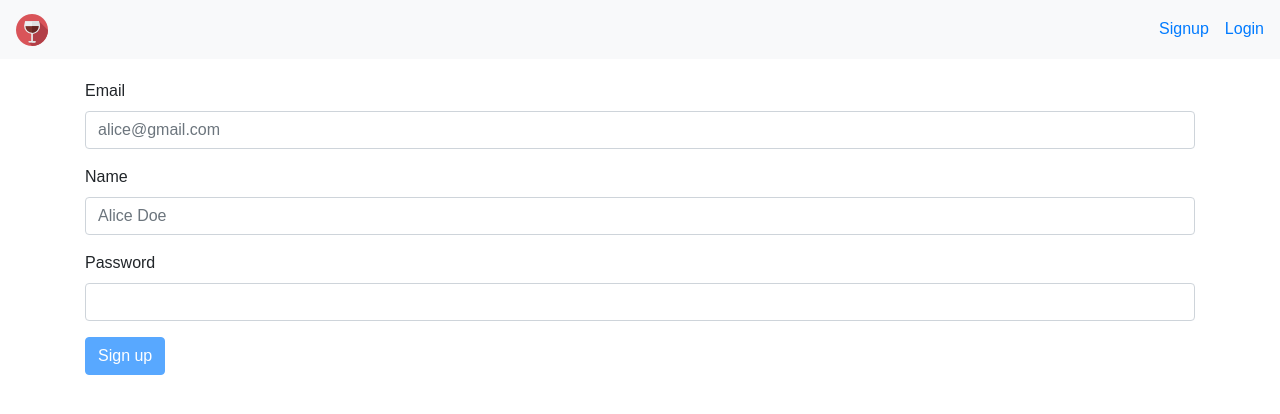
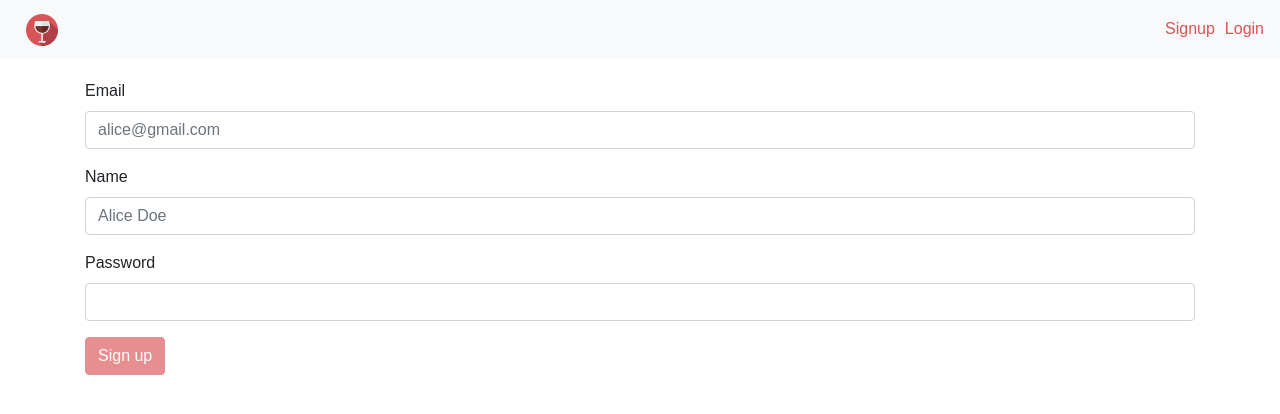
Before and after one commit to MarpinHart/winder-project, a React (Create React App) app in the folder client/: page /signup in a window 1280 px wide. Shown: the top 414 px of the page. Built offline with nearby package versions, Linux system fonts and the light colour scheme.

Commit message:
bootsrap and colors

```diff
--- a/client/src/components/App.jsx
+++ b/client/src/components/App.jsx
@@ -31,10 +31,10 @@ export default class App extends Component {
         <Navbar color="light" light>
             <NavbarBrand href="/"><img src='./images/wine.png' alt=""/></NavbarBrand>
             <Nav className="justify-content-end">
-              <NavItem className="ml-3">
+              <NavItem>
                 {!api.isLoggedIn() && <NavLink to="/signup">Signup</NavLink>}
               </NavItem>
-              <NavItem className="ml-3">
+              <NavItem>
                 {!api.isLoggedIn() && <NavLink to="/login">Login</NavLink>}
               </NavItem>
               <NavItem>
@@ -45,6 +45,7 @@ export default class App extends Component {
               </NavItem>
             </Nav>
         </Navbar>
+        <div className="main">
           <Switch>
             <Route path="/" exact component={Home} />
             <Route path="/signup" component={Signup} />
@@ -54,6 +55,7 @@ export default class App extends Component {
             <Route render={() => <h2>404</h2>} />
           </Switch>
         </div>
+      </div>
     );
   }
 }
--- a/client/src/index.scss
+++ b/client/src/index.scss
@@ -1,23 +1,12 @@
 // --------------------
 // Definition of variables
-$primary: #32c3ff;
+$primary: #db5256;
+$secondary: #FF797B;
+$success: #198E39;
+$danger: #F23E41;
+$info: #52DB77;
+@import '../node_modules/bootstrap/scss/bootstrap.scss';
 
-
-// ----------------------------------------
-// To install Boostrap:
-// 1) Run in the client folder: $ npm i bootstrap
-// 2) Import bootstrap with the following line
-// @import '../node_modules/bootstrap/scss/bootstrap.scss';
-//
-// To install Reactstrap:
-// 1) Run in the client folder: $ npm i reactstrap
-// 2) Go to the official documentation and take some examples: https://reactstrap.github.io/
-// import { Button } from 'reactstrap';
-// <Button color="danger">Danger!</Button>
-// ----------------------------------------
-
-
-// --------------------
 // Style reusable for all components
 body {
   margin: 0;
@@ -26,18 +15,21 @@ body {
 }
 
 .info {
-  margin: 20px;
+  // margin: 20px;
   padding: 10px 20px;
-  border-radius: 10px;
+  border-radius: 5px;
   display: inline-block;
   background-color: #5776e9;
   color: white;
 }
 
 .info.info-danger {
-  background-color: #e73f3f;
+  background-color: $danger;
 }
 
+.main {
+  margin: 10px;
+}
 
 .Signup{
   margin-top:20px;
@@ -46,3 +38,9 @@ body {
 .Login{
   margin-top:20px;
 }
+
+.navbar{
+  a {
+    margin-left: 10px;
+  }
+}
```
Lines whose indentation alone changed are shown as unchanged.
